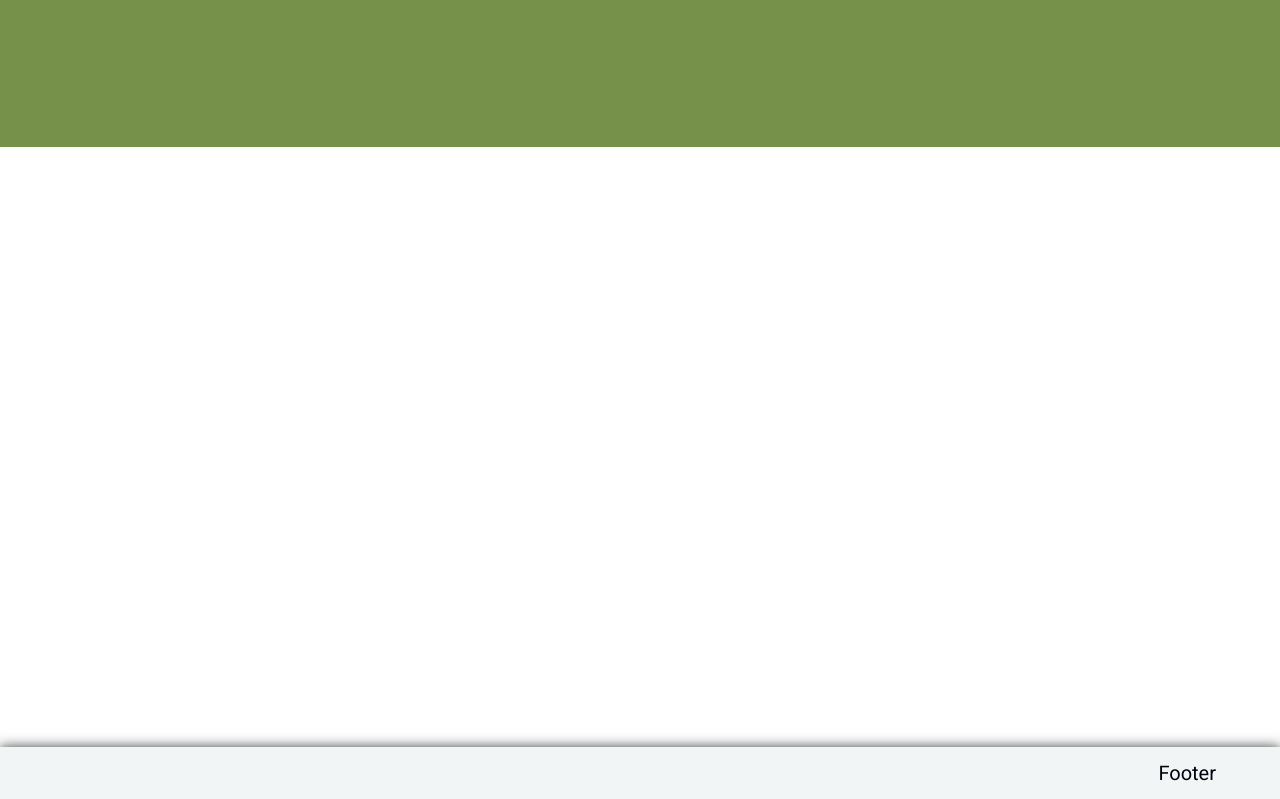
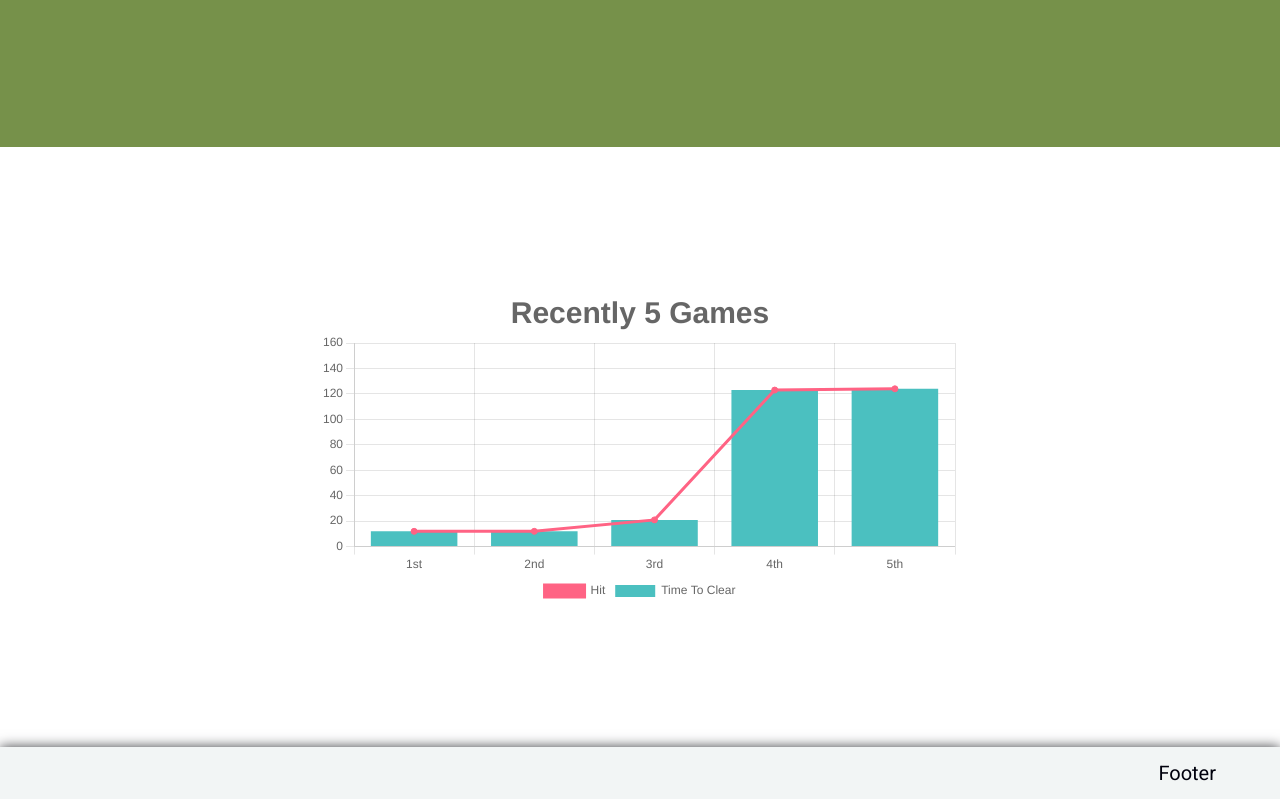
Before and after one commit to tjdwp0211/shooting-game, a Next.js app: page / in a window 1280 px wide. Shown: the part 452-1251 px from the top of the page. Built offline with nearby package versions, Linux system fonts and the light colour scheme.

Commit message:
refactor: Renaming value #20
- Renamed localstorageItem -> localStorageItems

```diff
--- a/src/components/check-score/Container.tsx
+++ b/src/components/check-score/Container.tsx
@@ -7,12 +7,12 @@ import { ContainerProps } from "../../type/components/checkScoreType";
 function Container({ setGameProgress }: ContainerProps) {
   const dispatch = useDispatch();
   const { time, stackingHit } = useSelector((state: Store) => state.gameState);
-  const localstorageItem = JSON.parse(localStorage.getItem("dashboard")) || [];
+  const localStorageItems = JSON.parse(localStorage.getItem("dashboard")) || [];
 
   useEffect(() => {
     const { length } = stackingHit.filter((el) => el);
     const newItem = [
-      ...localstorageItem,
+      ...localStorageItems,
       { time: time, stackingHit: stackingHit, makeHit: length },
     ];
     return () => localStorage.setItem("dashboard", JSON.stringify(newItem));
--- a/src/components/check-score/elements/HitScore.tsx
+++ b/src/components/check-score/elements/HitScore.tsx
@@ -23,7 +23,7 @@ function HitScore() {
   );
 
   return (
-    <>
+    <Wrapper>
       <TextWrapper>
         <Text size={32} weight={boldFont}>
           Hits : {checkShootingHistory.num}
@@ -33,11 +33,18 @@ function HitScore() {
         </Text>
       </TextWrapper>
       <HistoryBoard>{checkShootingHistory.history}</HistoryBoard>
-    </>
+    </Wrapper>
   );
 }
 
 export default HitScore;
+
+const Wrapper = styled.article`
+  display: flex;
+  flex-direction: column;
+  align-items: center;
+  gap: 12px;
+`;
 
 const TextWrapper = styled.div`
   display: flex;
@@ -50,9 +57,9 @@ const TextWrapper = styled.div`
 
 const HistoryBoard = styled.article`
   width: 20%;
-  min-width: calc(34px * 5);
-  height: 30vh;
-  min-height: calc(24px * 6);
+  min-width: calc(34px * 10);
+  height: 20vh;
+  min-height: calc(24px * 3);
   display: flex;
   align-items: center;
   justify-content: flex-start;
@@ -62,8 +69,8 @@ const HistoryBoard = styled.article`
 `;
 
 const Block = styled.div<{ hit: boolean }>`
-  width: calc(20% - 2px);
-  height: calc((100% / 6) - 2px);
+  width: calc(10% - 2px);
+  height: calc((100% / 3) - 2px);
   color: ${white};
   background-color: ${(props) => (props.hit ? lightBlue : "inherit")};
   font-size: 12px;
--- a/src/pages/index.tsx
+++ b/src/pages/index.tsx
@@ -12,6 +12,7 @@ import {
   Box,
   Text,
 } from "../components";
+import LineChart from "../components/chart/LineChart";
 
 function Home() {
   const dispatch = useDispatch();
@@ -61,7 +62,7 @@ function Home() {
       </Wrapper>
       <BoxWrapper>
         <Box>
-          <></>
+          <LineChart></LineChart>
         </Box>
       </BoxWrapper>
     </Layout>
```
